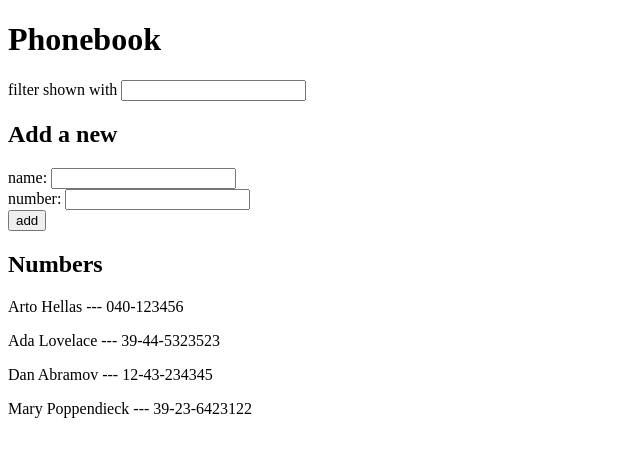
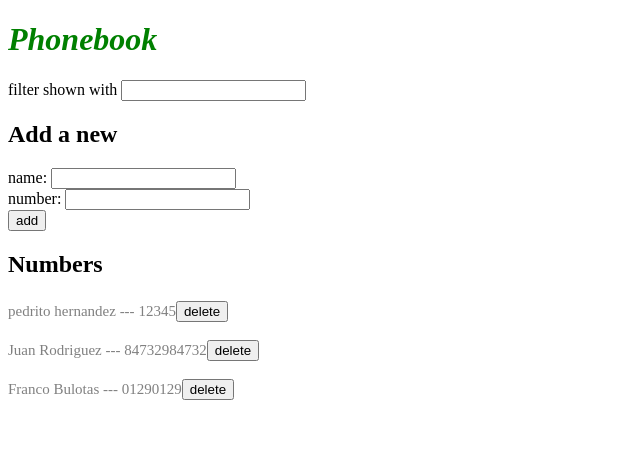
Before and after one commit to FrancoBulotas/fullstackopen, a React (Vite) app in the folder part2/: page / in a window 1280 px wide. Shown: the top 456 px of the page, without its empty margins (0-640 px from the left). Built offline with nearby package versions, Linux system fonts and the light colour scheme; data requests are answered from the project's data file.

Commit message:
up to 2.15*

```diff
--- a/part2/db.json
+++ b/part2/db.json
@@ -1,24 +1,19 @@
 {
-    "persons":[
+  "persons": [
     {
-        "name": "Arto Hellas",
-        "number": "040-123456",
-        "id": 1
+      "name": "pedrito hernandez",
+      "number": "12345",
+      "id": "6191"
     },
     {
-        "name": "Ada Lovelace",
-        "number": "39-44-5323523",
-        "id": 2
+      "id": "21ce",
+      "name": "Juan Rodriguez",
+      "number": "84732984732"
     },
     {
-        "name": "Dan Abramov",
-        "number": "12-43-234345",
-        "id": 3
-      },
-      {
-        "name": "Mary Poppendieck",
-        "number": "39-23-6423122",
-        "id": 4
+      "name": "Franco Bulotas",
+      "number": "01290129",
+      "id": "dad5"
     }
   ]
 }
--- a/part2/src/App.jsx
+++ b/part2/src/App.jsx
@@ -1,105 +1,80 @@
 
-// import { useState } from 'react'
-// import Note from './components/Note'
-
-
-// const App = (props) => {
-//   const [notes, setNotes] = useState(props.notes)
-//   const [newNote, setNewNote] = useState('a new note...')
-//   const [showAll, setShowAll] = useState(true)
-
-//   const addNote = (event) => {
-//     event.preventDefault()
-//     const noteObject = {
-//       content: newNote,
-//       important: Math.random() < 0.5,
-//       id: notes.length + 1,
-//     }
-
-//     setNotes(notes.concat(noteObject))
-//     setNewNote('')
-//   }
-
-//   const handleNoteChange = (event) => {
-//    setNewNote(event.target.value)
-//   }
-
-
-//   const notesToShow = showAll ? notes : notes.filter(note => note.important)
-
-//   return (
-//     <div>
-//       <h1>Notes</h1>
-//       <div>
-//           <button onClick={() => setShowAll(!showAll)}>show {showAll ? 'important' : 'all'}</button>
-//       </div>
-//       <ul>
-//         {notesToShow.map(note =>
-//           <Note key={note.id} note={note} />
-//         )}
-//       </ul>
-//       <form onSubmit={addNote}>
-//         <input value={newNote} onChange={handleNoteChange} />
-//         <button type="submit">save</button>
-//       </form>
-//     </div>
-//   )
-// }
-
-// export default App
 import { useState, useEffect } from 'react'
-import axios from 'axios'
 import Filter from './components/Filter'
 import PersonForm from './components/PersonForm'
 import Persons from './components/Persons'
-
+import personServices from './services/persons'
 
 const App = () => {
   const [persons, setPersons] = useState([])
-
-  useEffect(() => {
-    axios
-      .get('http://localhost:3001/persons')
-      .then(response => {
-        setPersons(response.data)
-        setNewPersonsFilter(response.data)
-      })
-  }, [])
-
   const [newName, setNewName] = useState('')
   const [newNumber, setNewNumber] = useState('')
   const [newFilter, setNewFilter] = useState('')
   const [newPersonsFilter, setNewPersonsFilter] = useState(persons)
 
-  const addNewPerson = (event) =>{
+  useEffect(() => {
+    personServices
+      .getAll()
+      .then(presonData => {
+        setPersons(presonData)
+        setNewPersonsFilter(presonData)
+      })
+  }, [])
+
+  const addNewPerson = (event) => {
     event.preventDefault()
 
     const updatedPerson = {
-      id: persons.length + 1,
       name: newName,
       number: newNumber
     }
 
-    const namesExists = (persons.map(person => person.name === newName))
-    let nameExist = false
-    namesExists.forEach(value =>{
-      if(value === true){
-        nameExist = true
-      }
-    })
+    const nameExist = (persons.find(person => person.name.toLowerCase() === newName.toLowerCase()))
+    console.log(nameExist)
 
     if(nameExist){
-      alert(`${newName} is already added to phonebook`)
+      if(window.confirm(`${newName} is already added to phonebook, do you want to update the number?`)){
+        personServices
+          .update(nameExist.id, updatedPerson)
+          .then(personData => {
+            personServices
+              .getAll()
+              .then(presonData => {
+                setPersons(presonData)
+                setNewPersonsFilter(presonData)
+              })
+          })
+      }
     }
     else{
-      setPersons(persons.concat(updatedPerson))
-      setNewPersonsFilter(newPersonsFilter.concat(updatedPerson))
+      personServices
+      .create(updatedPerson)
+      .then(personData => {
+        setPersons(persons.concat(personData))
+        setNewPersonsFilter(newPersonsFilter.concat(personData))
+      })
     }
 
     setNewName('')
     setNewNumber('')
     setNewFilter('')
   }
+
+  const deleteOnePerson = (id) => {
+
+    personServices
+      .deletePerson(id)
+      .then(data => {
+        console.log(`${id} eliminado correctamente`)
+        setPersons(persons.filter(person => person.id !== id))
+        setNewPersonsFilter(persons.filter(person => person.id !== id))
+      })
+      .catch(error => {
+        alert(`${id} was already deleted from server`)
+        console.error('error', error)
+      })
+  }
+
 
   const handleNameChange = (event) =>{
     setNewName(event.target.value)
@@ -127,7 +102,7 @@ const App = () => {
 
       <h2>Numbers</h2>
 
-      <Persons newPersonsFilter={newPersonsFilter} />
+      <Persons newPersonsFilter={newPersonsFilter} deletePerson={deleteOnePerson} />
 
     </div>
   )
--- a/part2/src/components/Persons.jsx
+++ b/part2/src/components/Persons.jsx
@@ -1,8 +1,13 @@
- const Persons = (props) =>{
+
+
+const Persons = (props) =>{
     return(
         <div>
             {props.newPersonsFilter.map(person =>
-                <p key={person.id}>{person.name} {'---'} {person.number}</p>
+                <p key={person.id}>
+                    {person.name} {'---'} {person.number}
+                    <button onClick={() => props.deletePerson(person.id)}>delete</button>
+                </p>
             )}
         </div>
     )
--- /dev/null
+++ b/part2/src/index.css
@@ -0,0 +1,10 @@
+h1 {
+    color: green;
+    font-style: italic;
+}
+
+p {
+    color: grey;
+    padding-top: 3px;
+    font-size: 15px;
+  }
--- a/part2/src/main.jsx
+++ b/part2/src/main.jsx
@@ -2,7 +2,7 @@
 
 import React from 'react'
 import ReactDOM from 'react-dom/client'
-
+import './index.css'
 import App from './App'
 
 
--- /dev/null
+++ b/part2/src/services/persons.js
@@ -0,0 +1,28 @@
+
+import axios from 'axios'
+const baseUrl = 'http://localhost:3001/persons'
+
+const getAll = () => {
+    const request = axios.get(baseUrl)
+    return request.then(response => response.data)
+}
+
+
+const create = (newObject) => {
+    const request = axios.post(baseUrl, newObject)
+    return request.then(response => response.data)
+}
+
+const update = (id, newObject) => {
+    const request = axios.put(`${baseUrl}/${id}`, newObject)
+    return request.then(response => response.data)
+}
+
+const deletePerson = (id) => {
+    if(window.confirm('Are you sure you want to delete?')){
+        const request = axios.delete(`${baseUrl}/${id}`)
+        return request.then(response => {response.data})
+    }
+}
+
+export default { getAll, create, update, deletePerson }
```
Lines whose indentation alone changed are shown as unchanged.
